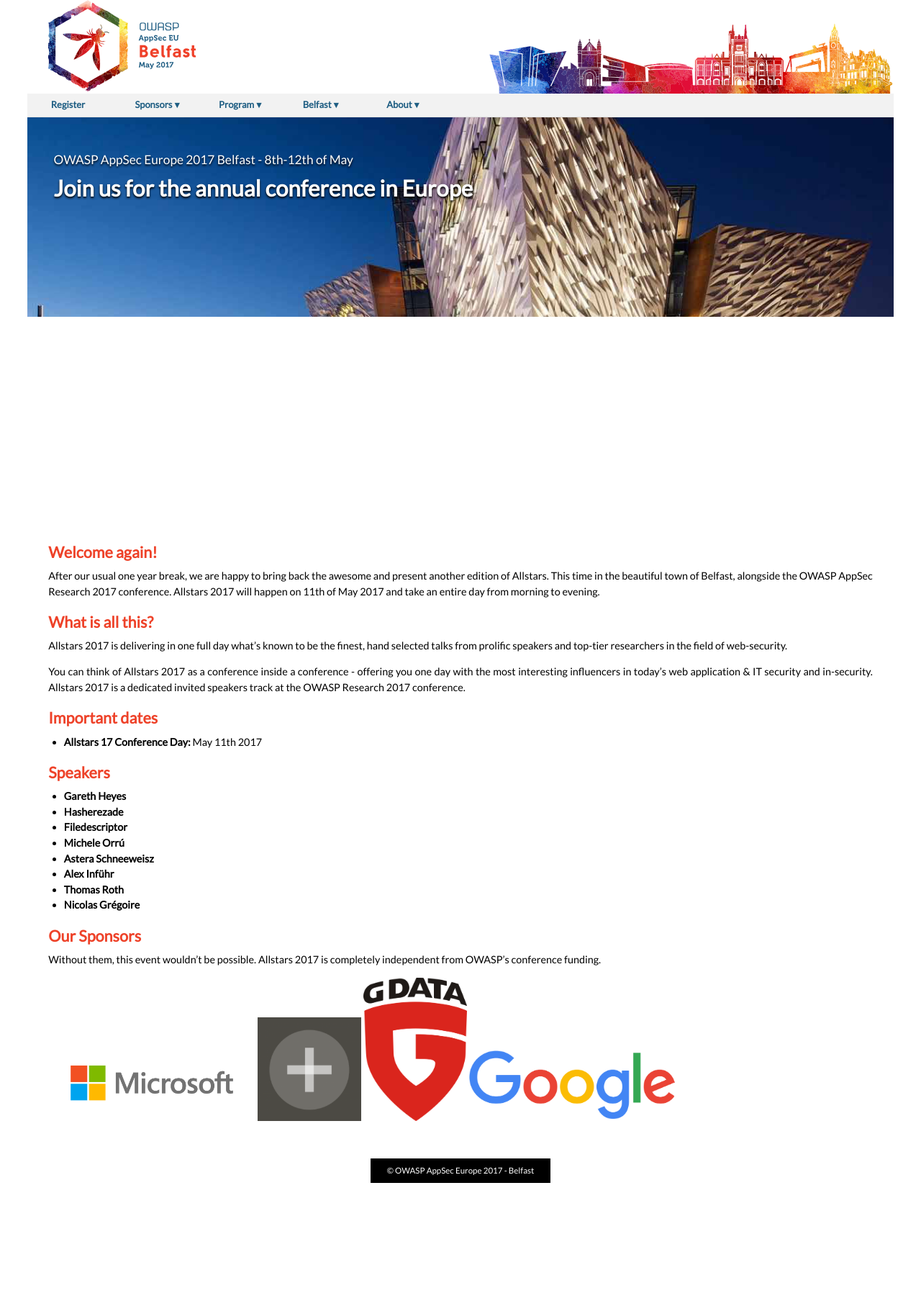
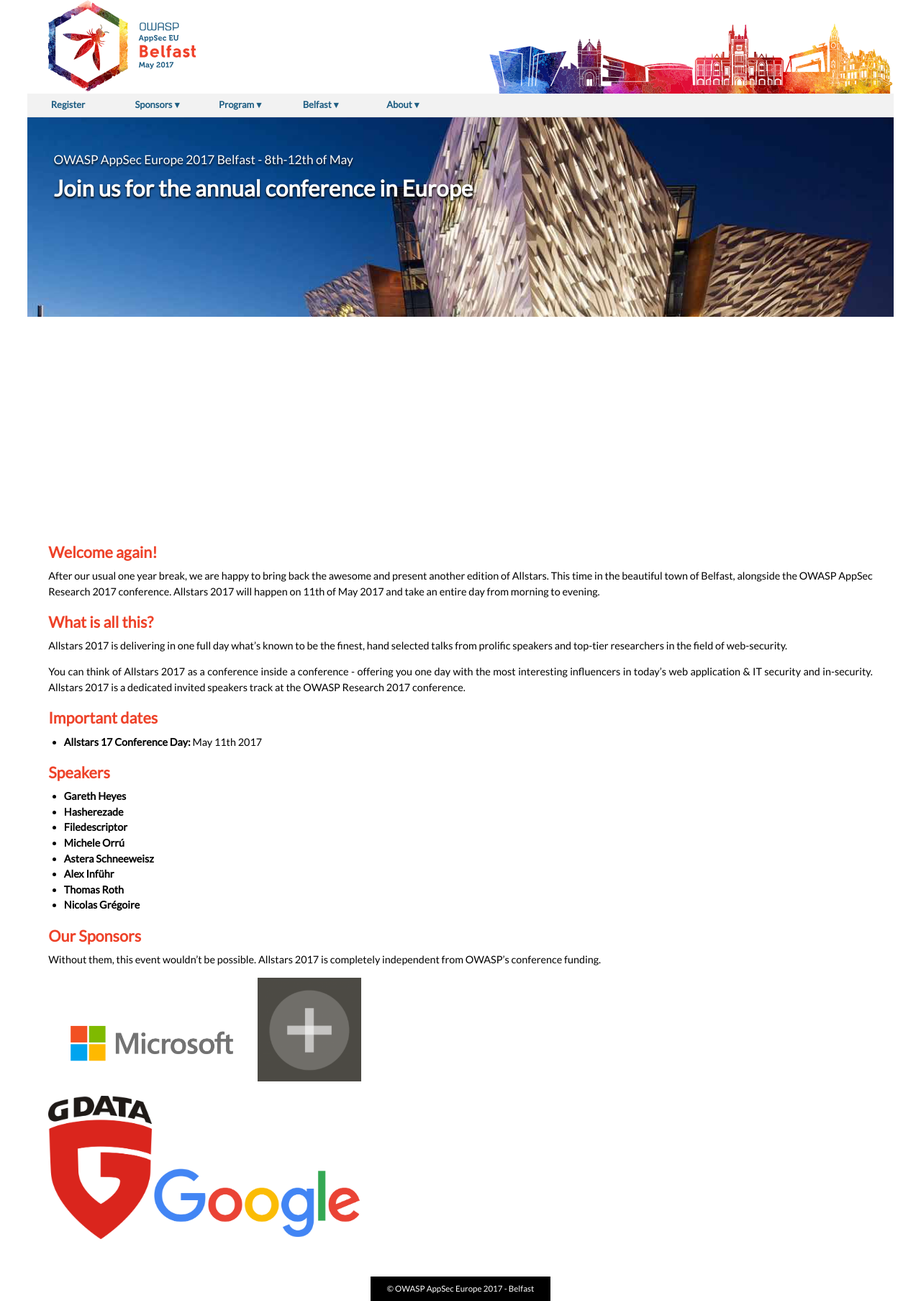
Before and after one commit to OWASP/AppSecEurope2017, a Jekyll site: the page built from program/allstars.md, in a window 1280 px wide. Shown: the whole page at 72% size. Built offline with Jekyll 4.4.1, drawn with Linux system fonts in a browser that asks for light colours; before the commit the page ends 1643 px from its top, so only the background shows below that.

Commit message:
Changed logo alignment slightly Added menu item for Allstars

```diff
--- a/_data/menus.yml
+++ b/_data/menus.yml
@@ -22,6 +22,8 @@
     url: program/project-and-developer-summit
   - title: University challenge
     url: program/university-challenge
+  - title: Allstars 2017
+    url: program/allstars
 - title: Belfast
   items:
   - title: Venue
--- a/program/allstars.md
+++ b/program/allstars.md
@@ -37,4 +37,6 @@
 
 Without them, this event wouldn't be possible. Allstars 2017 is completely independent from OWASP's conference funding.
 
-<img src="../assets/images/sponsors/microsoft.png" style="width: 20em;"> <img src="../assets/images/sponsors/cure53.png" style="width: 10em;"> <img src="../assets/images/sponsors/gdata.png" style="width: 10em;"> <img src="../assets/images/sponsors/google.png" style="width: 20em;">
+<img src="../assets/images/sponsors/microsoft.png" style="width: 20em;" title="Microsoft"> <img src="../assets/images/sponsors/cure53.png" style="width: 10em;" title="Cure53">
+
+<img src="../assets/images/sponsors/gdata.png" style="width: 10em;" title="G Data"> <img src="../assets/images/sponsors/google.png" style="width: 20em;" title="Google">
```
